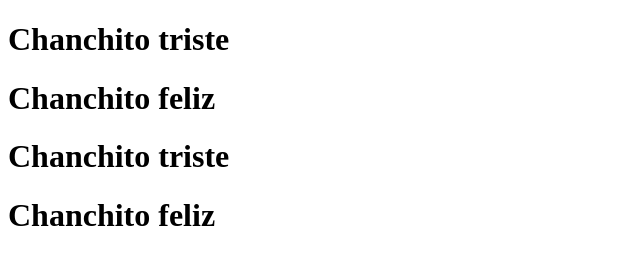
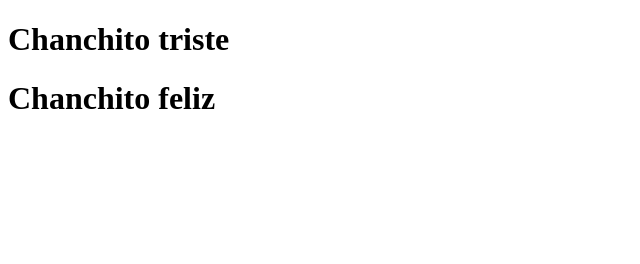
Before and after one commit to luis-cabrera-aldui/miweb, a plain HTML site: page index2.html in a window 1280 px wide. Shown: the whole page, without its empty margins (0-640 px from the left). Drawn offline with Linux system fonts and the light colour scheme.

Commit message:
modificando index 2

```diff
--- a/index2.html
+++ b/index2.html
@@ -13,8 +13,7 @@
 
     <h1>Chanchito triste</h1>
     <h1>Chanchito feliz</h1>
-    <h1>Chanchito triste</h1>
-    <h1>Chanchito feliz</h1>
+
 
 </body>
 </html>
```
